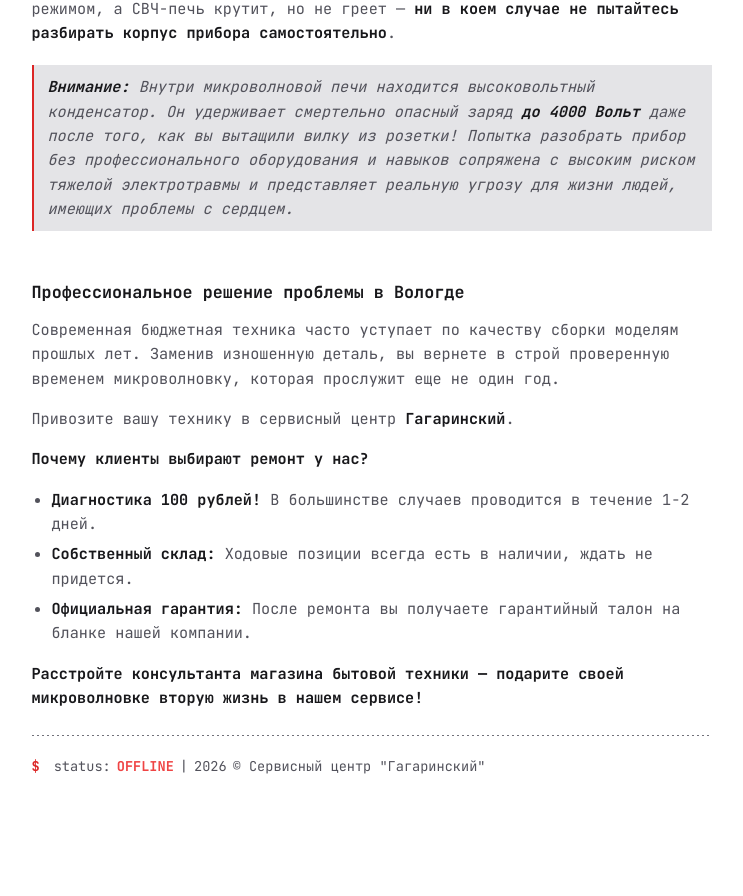
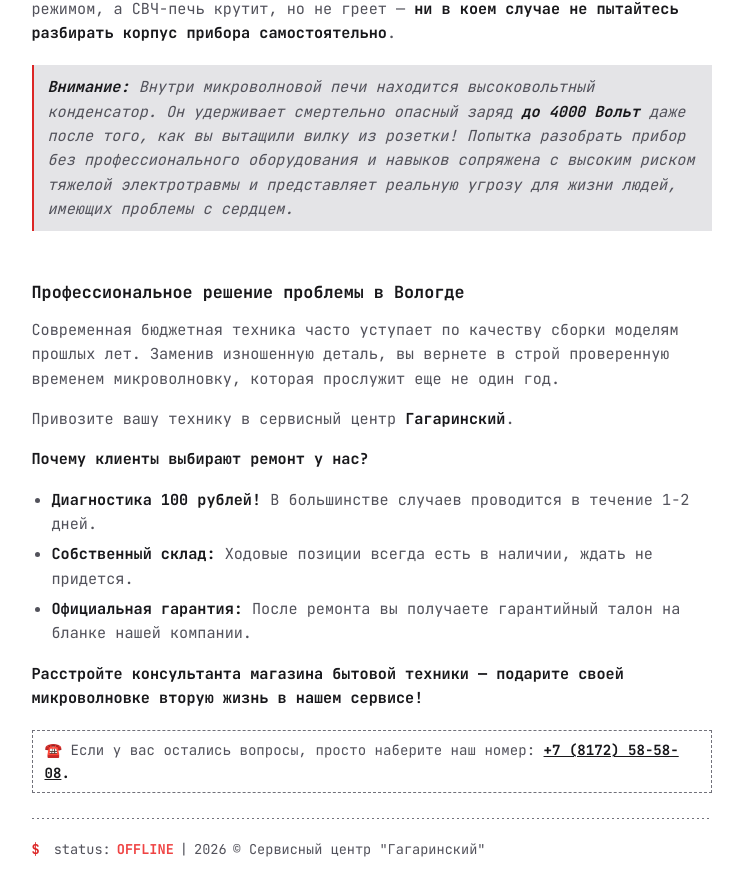
Before and after one commit to polinom11/polinom11.github.io, a Jekyll site: the page built from _posts/2026-09-22-pochemou-mikrovolnovka-krutit-no-ne-greet.md, in a window 1280 px wide and 900 px high, scrolled down 1764 px. Shown: the top 896 px of the window, without its empty margins (261-1004 px from the left). Built offline with Jekyll 4.4.1, drawn with Linux system fonts in a browser that asks for light colours; before the commit the page ends 2581 px from its top, so only the background shows below that.

Commit message:
Update 2026-09-22-pochemou-mikrovolnovka-krutit-no-ne-greet.md

```diff
--- a/_posts/2026-09-22-pochemou-mikrovolnovka-krutit-no-ne-greet.md
+++ b/_posts/2026-09-22-pochemou-mikrovolnovka-krutit-no-ne-greet.md
@@ -60,3 +60,9 @@ tags:
 * **Официальная гарантия:** После ремонта вы получаете гарантийный талон на бланке нашей компании.
 
 **Расстройте консультанта магазина бытовой техники — подарите своей микроволновке вторую жизнь в нашем сервисе!**
+
+<table>
+  <tr>
+    <td> ☎️ Если у вас остались вопросы, просто наберите наш номер: <strong><a href="tel:+78172585808">+7 (8172) 58-58-08</a>.</strong></td>
+  </tr>
+</table>
```
